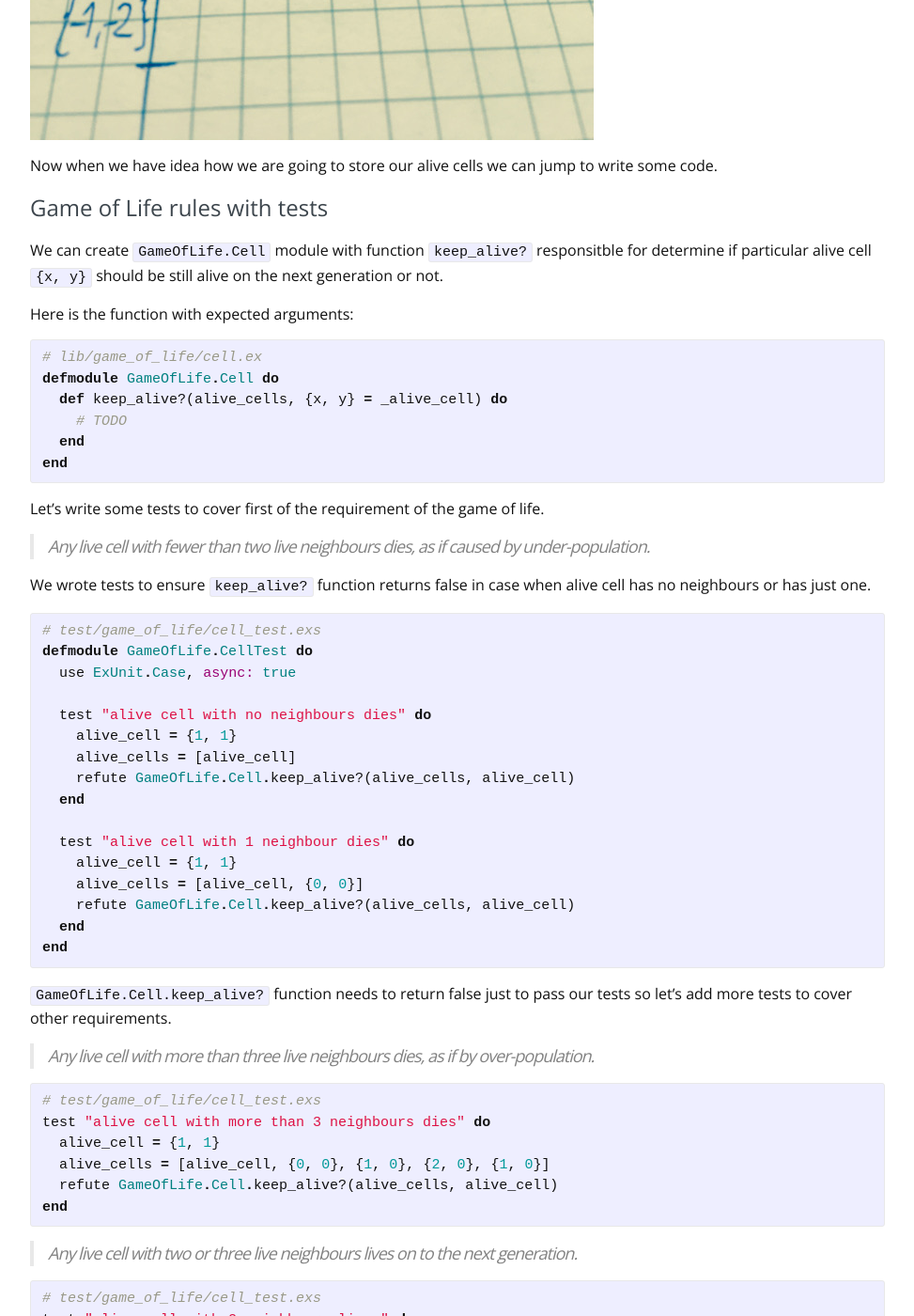
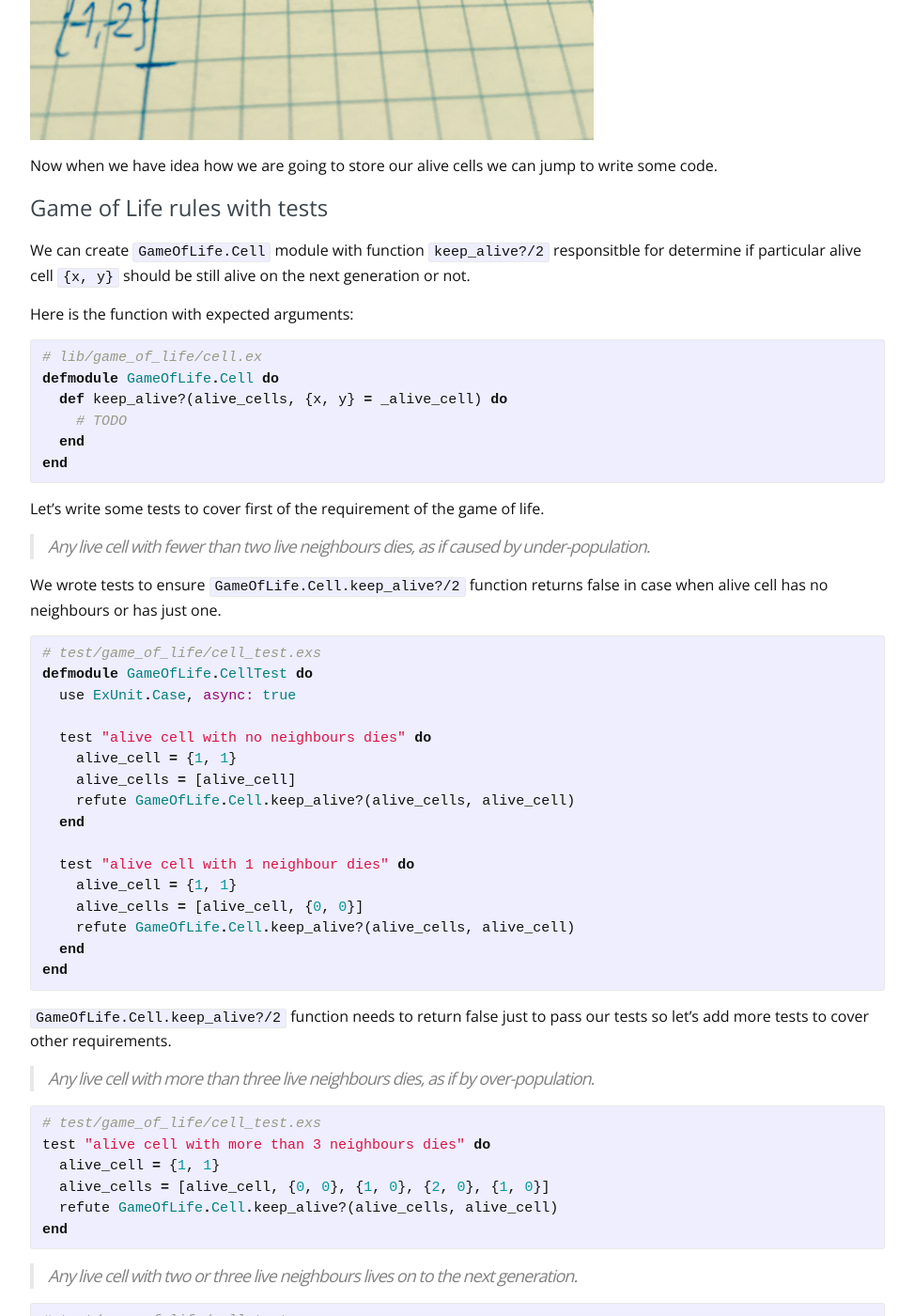
Before and after one commit to BeyondScheme/BeyondScheme.github.io, a Jekyll site: the page built from _posts/2016-04-26-distributed-game-of-life-in-elixir.md, in a window 1280 px wide and 1400 px high, scrolled down 2711 px. Shown: the whole window at 94% size, without its empty margins (153-1126 px from the left). Built offline with Jekyll 4.4.1, drawn with Linux system fonts in a browser that asks for light colours; nearby versions of some CDN libraries; comment, search, counter and statistics services are not loaded; some of the changed text lies outside the part shown.

Commit message:
Add arity to functions

```diff
--- a/_posts/2016-04-26-distributed-game-of-life-in-elixir.md
+++ b/_posts/2016-04-26-distributed-game-of-life-in-elixir.md
@@ -88,7 +88,7 @@
 
 # Game of Life rules with tests
 
-We can create `GameOfLife.Cell` module with function `keep_alive?` responsitble for determine if particular alive cell `{x, y}` should be still alive on the next generation or not.
+We can create `GameOfLife.Cell` module with function `keep_alive?/2` responsitble for determine if particular alive cell `{x, y}` should be still alive on the next generation or not.
 
 Here is the function with expected arguments:
 
@@ -105,7 +105,7 @@
 
 > Any live cell with fewer than two live neighbours dies, as if caused by under-population.
 
-We wrote tests to ensure `keep_alive?` function returns false in case when alive cell has no neighbours or has just one.
+We wrote tests to ensure `GameOfLife.Cell.keep_alive?/2` function returns false in case when alive cell has no neighbours or has just one.
 
 {% highlight elixir %}
 # test/game_of_life/cell_test.exs
@@ -126,7 +126,7 @@
 end
 {% endhighlight %}
 
-`GameOfLife.Cell.keep_alive?` function needs to return false just to pass our tests so let's add more tests to cover other requirements.
+`GameOfLife.Cell.keep_alive?/2` function needs to return false just to pass our tests so let's add more tests to cover other requirements.
 
 > Any live cell with more than three live neighbours dies, as if by over-population.
 
@@ -156,7 +156,7 @@
 end
 {% endhighlight %}
 
-Now we can implement our `keep_alive?` function.
+Now we can implement our `GameOfLife.Cell.keep_alive?/2` function.
 
 {% highlight elixir %}
 # lib/game_of_life/cell.ex
@@ -191,13 +191,13 @@
 end
 {% endhighlight %}
 
-As you can see we implemented private function `count_neighbours` responsible for counting neighbours. It will be helpful later.
+As you can see we implemented private function `count_neighbours/4` responsible for counting neighbours. It will be helpful later.
 
 There is one more requirement we forogot which is:
 
 > Any dead cell with exactly three live neighbours becomes a live cell, as if by reproduction.
 
-We are going to write a new function `become_alive?` expecting coordinates of dead cell and returning if the dead cell should become alive or not.
+We are going to write a new function `GameOfLife.Cell.become_alive?/2` expecting coordinates of dead cell and returning if the dead cell should become alive or not.
 
 {% highlight elixir %}
 # lib/game_of_life/cell.ex
```
